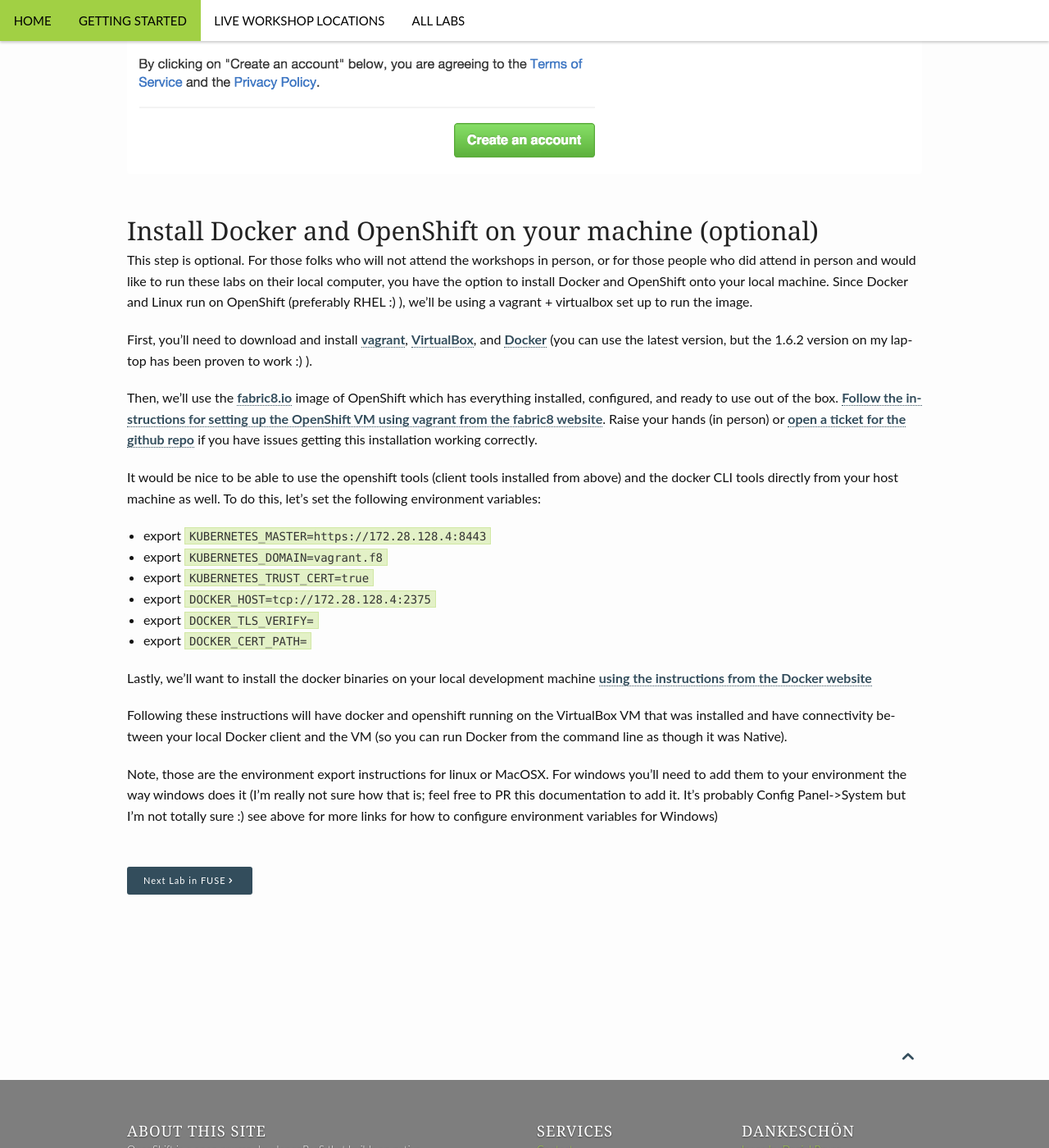
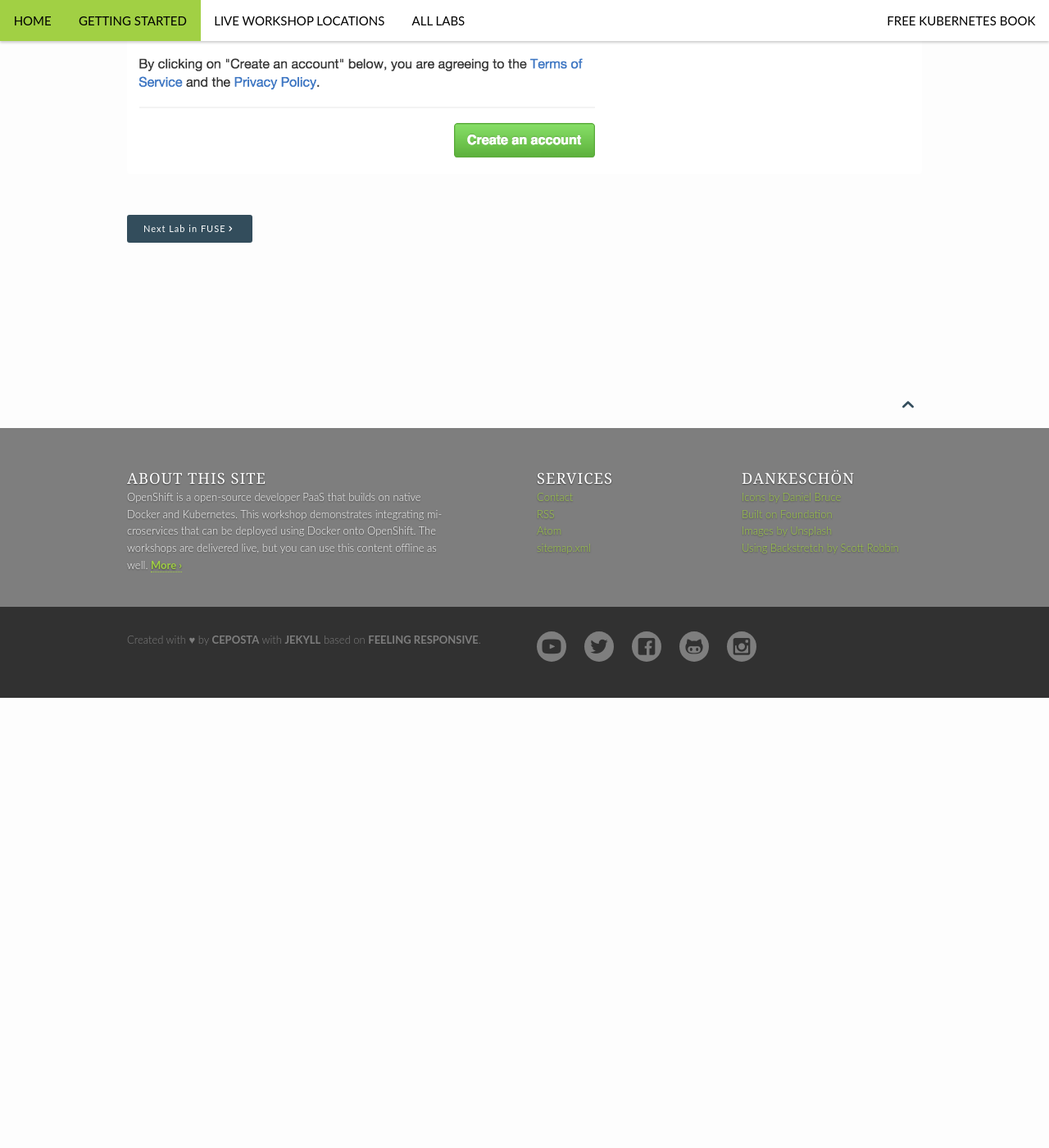
Before and after one commit to RedHatWorkshops/fuse-on-openshift, a Jekyll site: the page built from _posts/getting-started/2014-07-08-getting-started-with-the-labs.md, in a window 1280 px wide and 1400 px high, scrolled down 7222 px. Shown: the whole window at 82% size. Built offline with Jekyll 4.4.1, drawn with Linux system fonts in a browser that asks for light colours; after the commit the page ends 8073 px from its top, so only the background shows below that.

Commit message:
added kubernetes book link to the top-right, moved the optional docker stuff

```diff
--- a/_data/navigation.yml
+++ b/_data/navigation.yml
@@ -13,3 +13,7 @@
 - title: All Labs
   url: "/labs/archive"
   side: left
+
+- title: Free Kubernetes Book
+  url: "http://red.ht/1NGvB4w"
+  side: right
--- a/_posts/getting-started/2014-07-08-getting-started-with-the-labs.md
+++ b/_posts/getting-started/2014-07-08-getting-started-with-the-labs.md
@@ -172,28 +172,6 @@ If you navigate over to [http://github.com/join](http://github.com/join), you wi
 
 ![github.com]({{ site.url }}/images/jbds-install/github.png)
 
-## <a name="docker"></a>Install Docker and OpenShift on your machine (optional)
-This step is optional. For those folks who will not attend the workshops in person, or for those people who did attend in person and would like to run these labs on their local computer, you have the option to install Docker and OpenShift onto your local machine. Since Docker and Linux run on OpenShift (preferably  RHEL :) ), we'll be using a vagrant + virtualbox set up to run the image.
-
-First, you'll need to download and install [vagrant][dlvagrant], [VirtualBox][dlvbox], and [Docker](https://docs.docker.com/installation/binaries/) (you can use the latest version, but the 1.6.2 version on my laptop has been proven to work :) ).
-
-Then, we'll use the [fabric8.io][fabric8] image of OpenShift which has everything installed, configured, and ready to use out of the box. [Follow the instructions for setting up the OpenShift VM using vagrant from the fabric8 website][installvm]. Raise your hands (in person) or [open a ticket for the github repo][repo] if you have issues getting this installation working correctly.
-
-It would be nice to be able to use the openshift tools (client tools installed from above) and the docker CLI tools directly from your host machine as well. To do this, let's set the following environment variables:
-
-
-* export `KUBERNETES_MASTER=https://172.28.128.4:8443`
-* export `KUBERNETES_DOMAIN=vagrant.f8`
-* export `KUBERNETES_TRUST_CERT=true`
-* export `DOCKER_HOST=tcp://172.28.128.4:2375`
-* export `DOCKER_TLS_VERIFY=`
-* export `DOCKER_CERT_PATH=`
-
-Lastly, we'll want to install the docker binaries on your local development machine [using the instructions from the Docker website](https://docs.docker.com/installation/binaries/)
-
-Following these instructions will have docker and openshift running on the VirtualBox VM that was installed and have connectivity between your local Docker client and the VM (so you can run Docker from the command line as though it was Native).
-
-Note, those are the environment export instructions for linux or MacOSX. For windows you'll need to add them to your environment the way windows does it (I'm really not sure how that is; feel free to PR this documentation to add it. It's probably Config Panel->System but I'm not totally sure :) see above for more links for how to configure environment variables for Windows)
 
 [download]: http://www.jboss.org/products/devstudio/download/
 [repo]: https://github.com/RedHatWorkshops/fuse-on-openshift
```
Also changed, not shown: _posts/optional/2015-09-22-optional-install-openshift-locally.md (added, +42 -0 lines), pages/download.md (+1 -1 lines).
